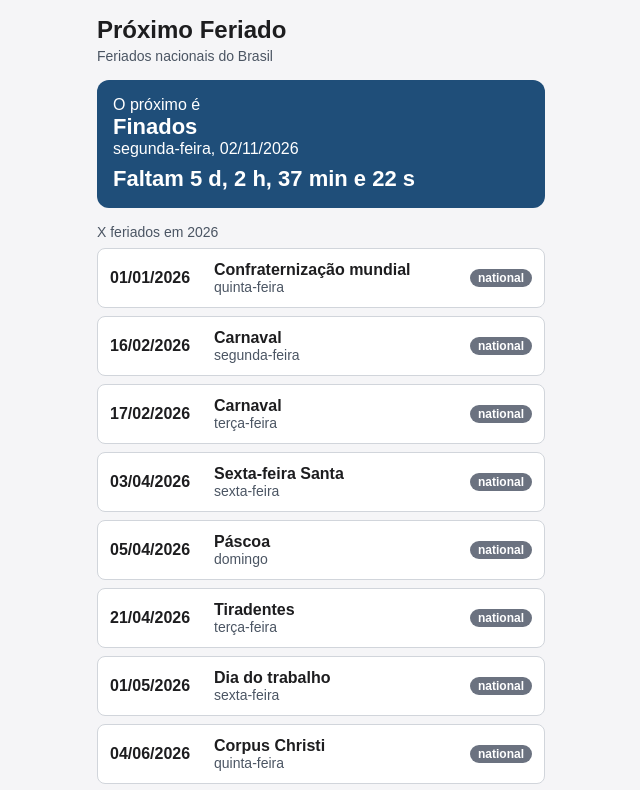
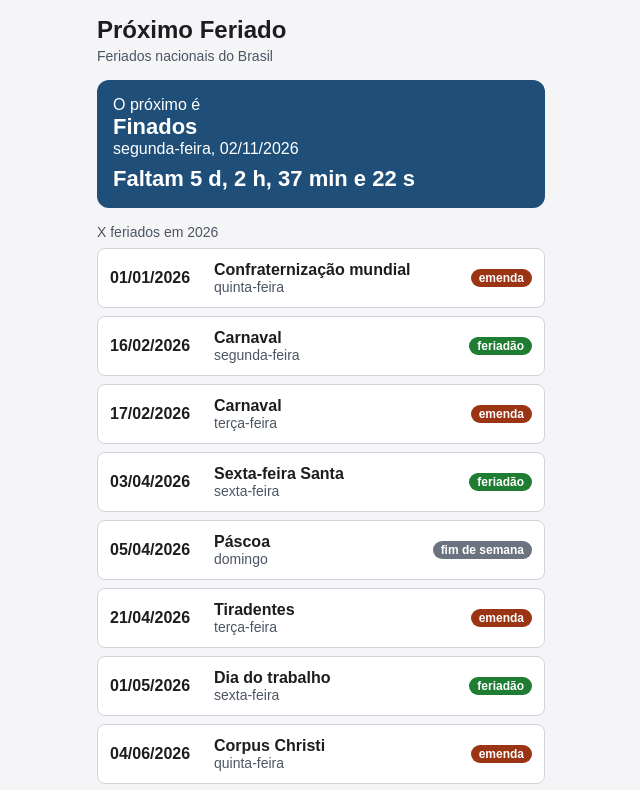
Before and after one commit to LorisZucco/03-feriados, a React (Vite) app: page / in a window 1280 px wide. Shown: the top 790 px of the page, without its empty margins (319-959 px from the left). Built offline with nearby package versions, Linux system fonts and the light colour scheme.

Commit message:
refactor: adjust holiday type

```diff
--- a/src/components/HolidayCard/index.jsx
+++ b/src/components/HolidayCard/index.jsx
@@ -2,9 +2,11 @@ import "./holiday-card.css";
 
 export default function HolidayCard({ date, name, weekday, type }) {
   const day = new Date(`${date}T00:00:00`);
-
   const formattedDate = day.toLocaleDateString("pt-BR");
-  console.log();
+  const isLongWeekend = weekday == "segunda-feira" || weekday == "sexta-feira";
+  const isWeekend = weekday == "sábado" || weekday == "domingo";
+  const isBrdige = weekday == "terça-feira" || weekday == "quinta-feira";
+  // console.log(isLongWeekend);
   return (
     <article className="holiday-card">
       <p className="holiday-date">{formattedDate}</p>
@@ -14,7 +16,9 @@ export default function HolidayCard({ date, name, weekday, type }) {
         <p>{weekday}</p>
       </div>
 
-      <span className="tag weekend">{type}</span>
+      {isLongWeekend && <span className="tag long-weekend">feriadão</span>}
+      {isWeekend && <span className="tag weekend">fim de semana</span>}
+      {isBrdige && <span className="tag bridge">emenda</span>}
     </article>
   );
 }
```
